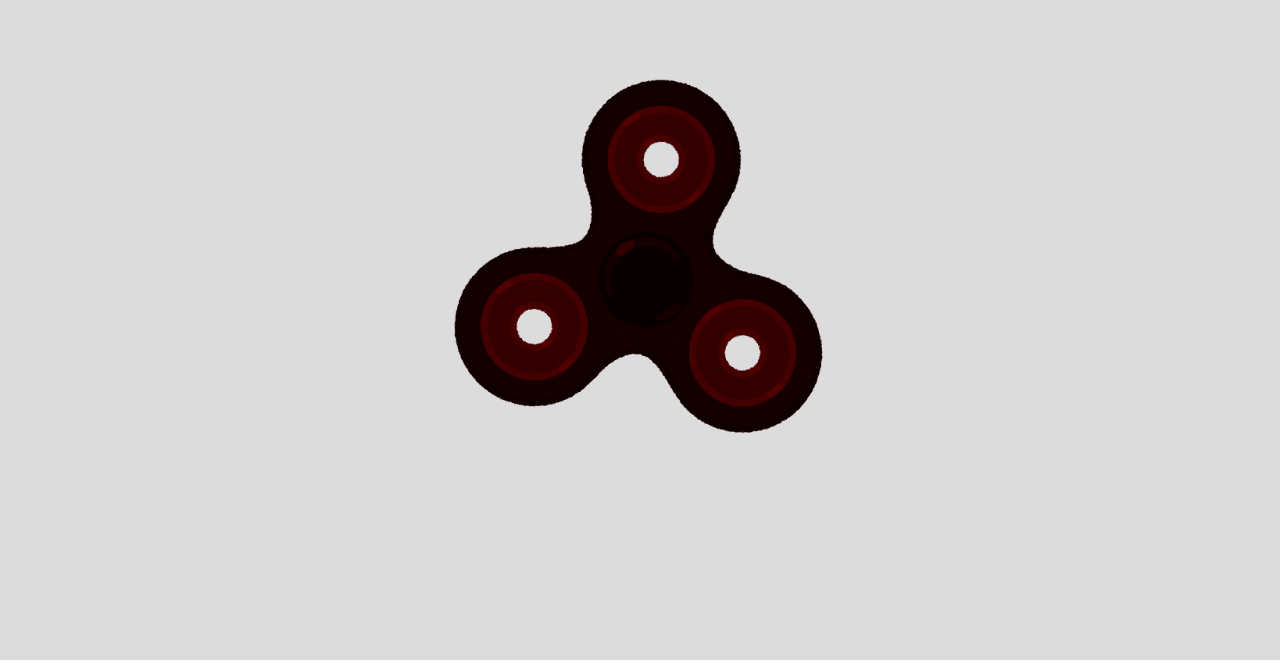
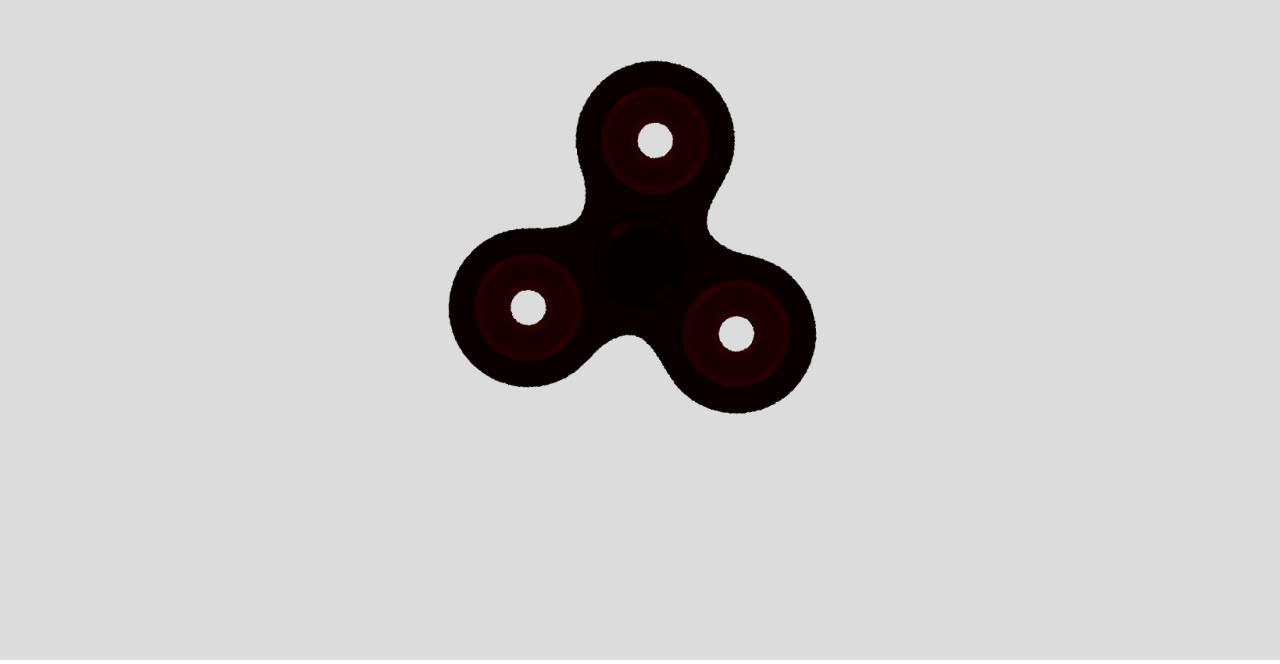
Before and after one commit to ryota-ohashi/practice-intera13, a website built with Vite: page index.html in a window 1280 px wide. Shown: the part 140-804 px from the top of the page. Built offline with nearby package versions, Linux system fonts and the light colour scheme; animation ran at ten frames a second; files whose address does not match are found by name.

Commit message:
modified

```diff
--- a/docs/index.html
+++ b/docs/index.html
@@ -4,7 +4,7 @@
     <meta charset="UTF-8" />
     <meta name="viewport" content="width=device-width, initial-scale=1.0" />
     <title>intera13</title>
-    <script type="module" crossorigin src="./assets/index.0b2f122e.js"></script>
+    <script type="module" crossorigin src="./assets/index.d6f48775.js"></script>
     <link rel="stylesheet" href="./assets/index.f4b2f3a8.css">
   </head>
   <body>
--- a/src/js/modules/sketch.ts
+++ b/src/js/modules/sketch.ts
@@ -10,13 +10,13 @@ const sketch = (p: p5) => {
   let rotationSpeed: number;
   let isDragging: boolean;
   let dragStartTime: number;
-  let dragStartAngle: number;
+  // let dragStartAngle: number;
   let dragStartMouseX: number;
   let dragStartMouseY: number;
   let img: p5.Image;
 
   p.preload = () => {
-    img = p.loadImage("/img/handSpinner.png");
+    img = p.loadImage("/assets/img/handSpinner.png");
   }
 
   p.setup = () => {
@@ -39,7 +39,7 @@ const sketch = (p: p5) => {
 
     // 回転数に応じて画像の色を計算
     const maxRotationSpeed = 0.1;
-    const red = p.map(Math.abs(rotationSpeed), 0, maxRotationSpeed, 100, 255);
+    const red = p.map(Math.abs(rotationSpeed), 0, maxRotationSpeed, 50, 255);
     p.tint(red, 0, 0); // 画像の色を設定
     p.imageMode(p.CENTER);
     p.image(img, 0, 0, shapeSize, shapeSize);
@@ -73,7 +73,7 @@ const sketch = (p: p5) => {
     if (d < shapeSize / 2) {
       isDragging = true;
       dragStartTime = p.millis();
-      dragStartAngle = rotation;
+      // dragStartAngle = rotation;
       dragStartMouseX = p.mouseX;
       dragStartMouseY = p.mouseY;
     }
```
Also changed, not shown: docs/assets/img/handSpinner.png (added), public/assets/img/handSpinner.png (added), public/img/handSpinner.png (deleted), 2 other files.
